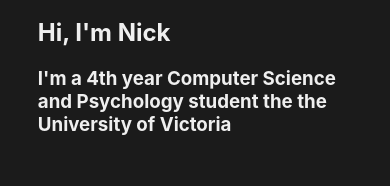
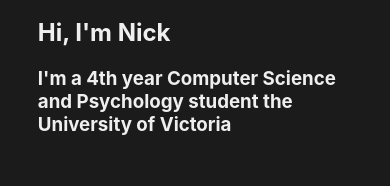
Before and after one commit to nmusey/portfolio, a React (Create React App) app: page / in a window 390 px wide. Shown: the part 558-744 px from the top of the page. Built offline with nearby package versions, Linux system fonts and the light colour scheme; no server answers.

Commit message:
Fixed an issue with navbar on mobile and corrected some grammar.

```diff
--- a/src/components/homepage/homepage.jsx
+++ b/src/components/homepage/homepage.jsx
@@ -73,7 +73,7 @@
                 <Landing
                     className="landing"
                     title="Hi, I'm Nick"
-                    subtitle="I'm a 4th year Computer Science and Psychology student the the University of Victoria"
+                    subtitle="I'm a 4th year Computer Science and Psychology student the University of Victoria"
                     picture={ProfileImage}
                     alt="Picture of Nick"
                 />
--- a/src/components/navbar/navbar.jsx
+++ b/src/components/navbar/navbar.jsx
@@ -34,6 +34,8 @@
     }
 
 
+
+
     /**
      * Utility function to set bigWindow in state
      */
@@ -63,9 +65,9 @@
         return (
             <nav>
                 <div className="nav-left">
-                    {/* Conditionally render hamburger symbol */}
+                    {/* Always render the hamburger button */}
                     <button
-                        type="radio"
+                        type="switch"
                         className="nav-button interactive"
                         onClick={()=>this.collapseNav()}
                     >≡ </button>
@@ -77,8 +79,8 @@
                 {/* Conditionally render right of navbar */}
                 <div
                     className={ `nav-drawer " ${
-                        (this.state.collapsed || !this.state.bigWindow)
-                        ? "nav-drawer-invis" : "nav-drawer-vis"}`
+                        (!this.state.collapsed || this.state.bigWindow)
+                        ? "nav-drawer-vis" : "nav-drawer-invis"}`
                 }>
                     { !this.state.collapsed && children.map( ({name, url, id}) => (
                         <a  href={url} key={id}>
```
